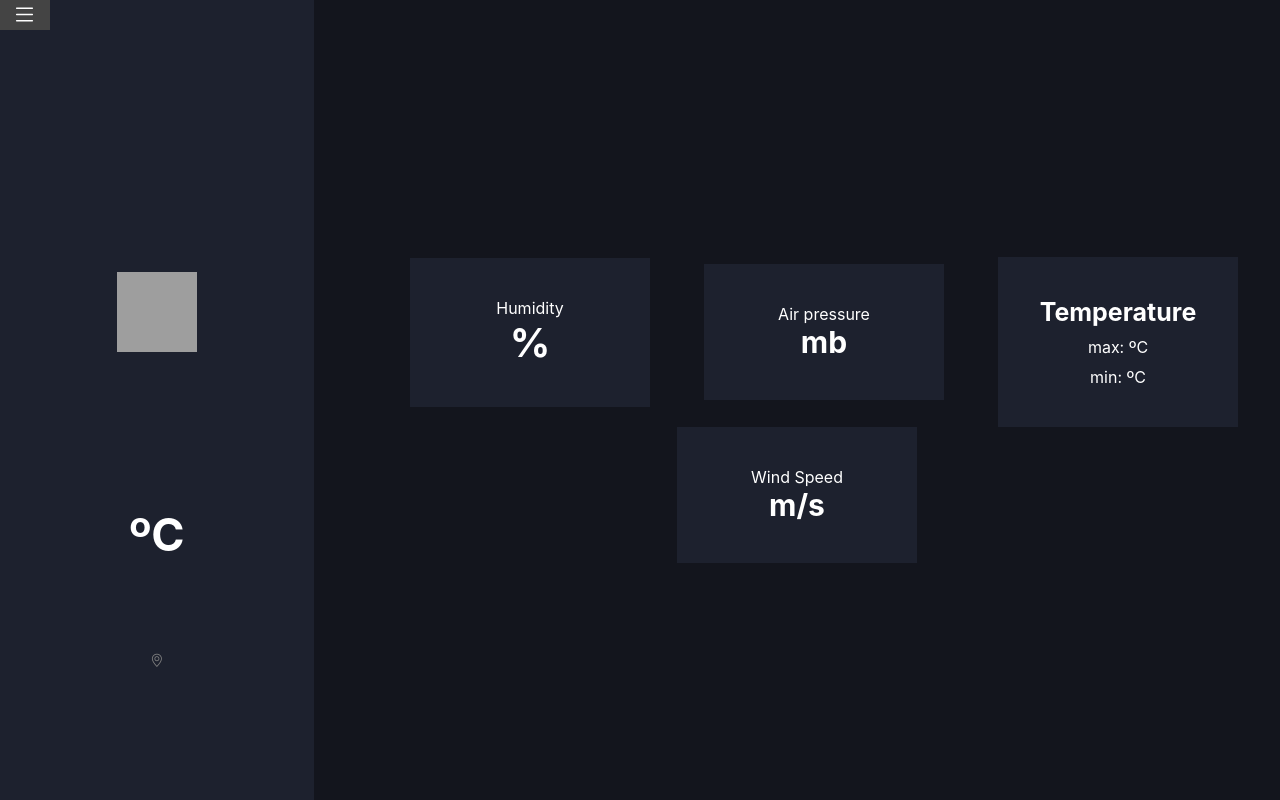
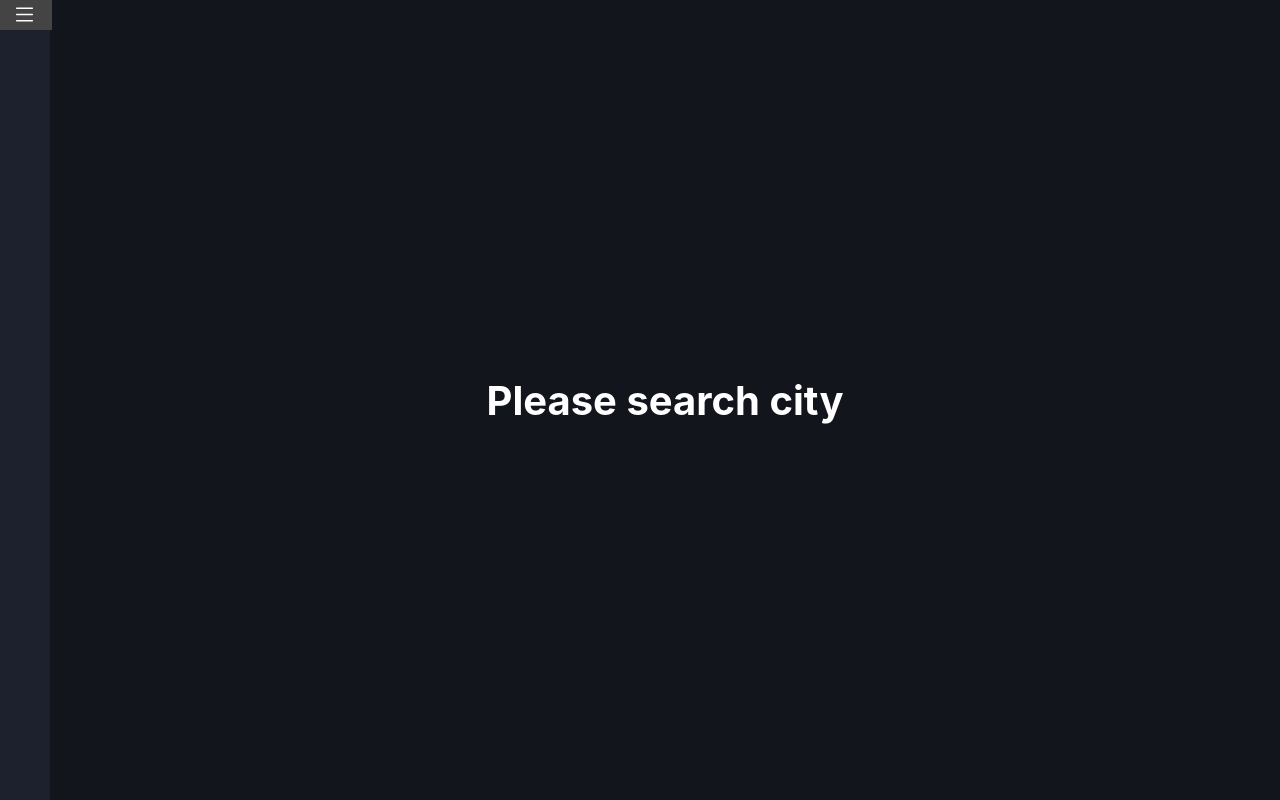
Before and after one commit to Jumicode/Weather-app-React-js, a React (Create React App) app: page / in a window 1280 px wide. Built offline with nearby package versions, Linux system fonts and the light colour scheme; grey boxes are pictures that could not be loaded.

Commit message:
Update WeatherMain.jsx

```diff
--- a/src/Components/WeatherMain.jsx
+++ b/src/Components/WeatherMain.jsx
@@ -21,7 +21,7 @@ const {Main,city,wind,Weather,forecast} = useSelector((state) => state.weather)
 
         <div className='Container'>
 
-{Weather === false ?(
+{Weather == false ?(
         <><WeatherSearch></WeatherSearch><h1 className='message'>Please search city</h1></>
 ):(
 
```
